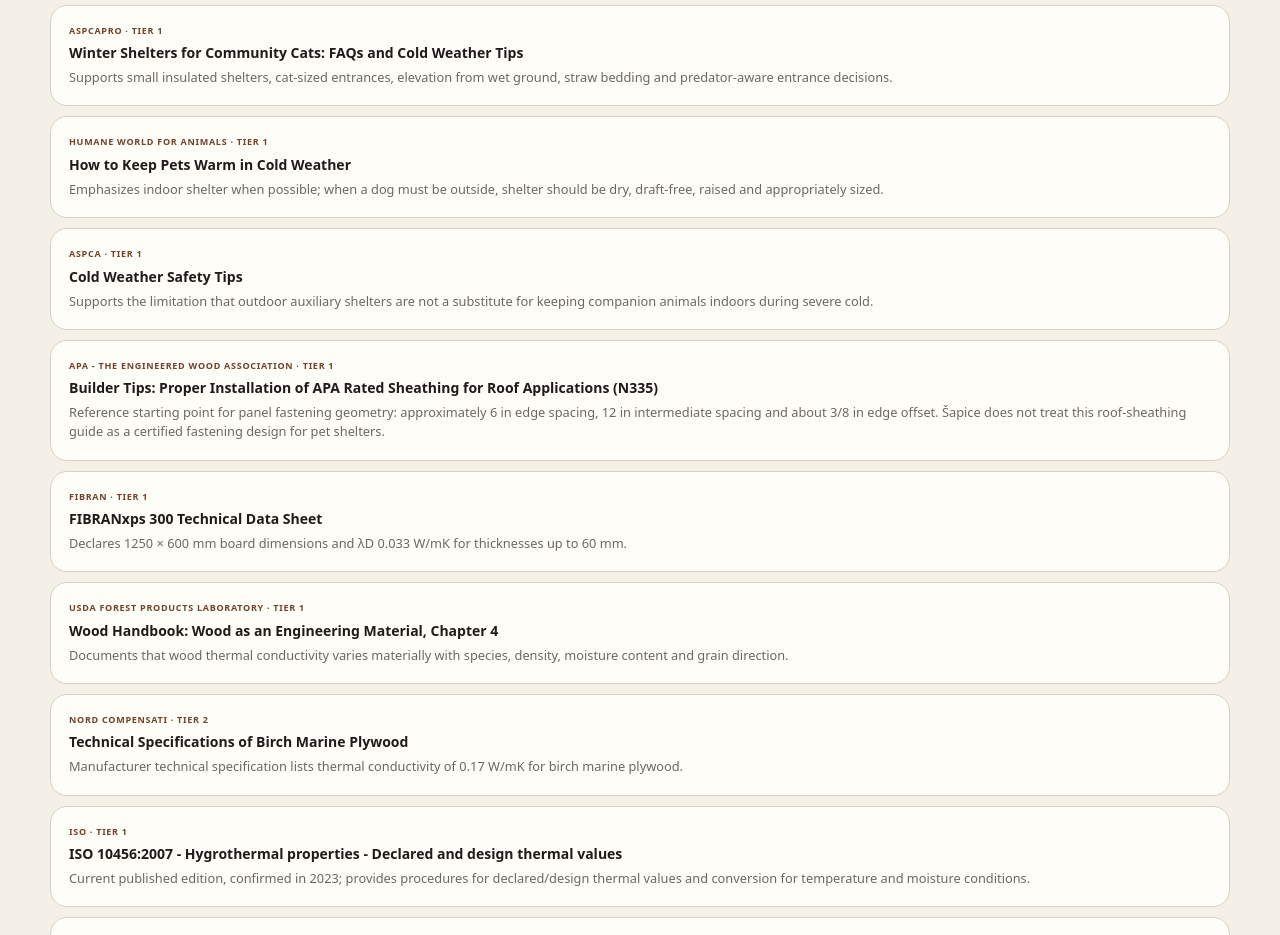
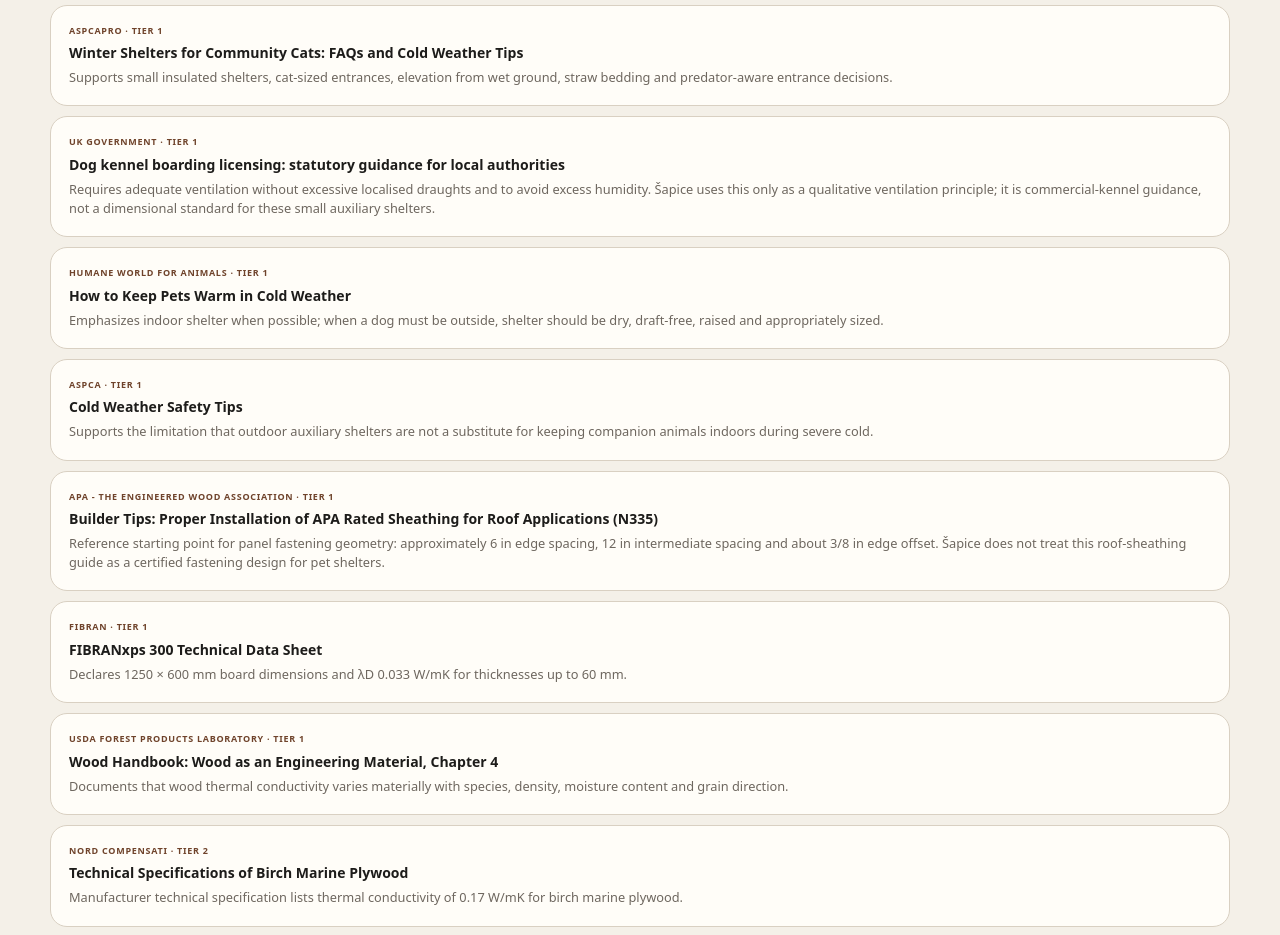
Before and after one commit to zoxknez/sapice, a Next.js app: page /en/methodology in a window 1280 px wide. Shown: the part 1540-2475 px from the top of the page. Built offline with nearby package versions, Linux system fonts and the light colour scheme; no server answers.

Commit message:
data: add current ventilation and humidity guidance source

```diff
--- a/src/data/sources.ts
+++ b/src/data/sources.ts
@@ -19,6 +19,16 @@ export const sources: Record<string, SourceRecord> = {
     tier: 1,
     topics: ["community-cats", "winter", "entrances", "bedding", "raised-floor"],
     notes: "Supports small insulated shelters, cat-sized entrances, elevation from wet ground, straw bedding and predator-aware entrance decisions."
+  },
+  "gov-uk-dog-kennel-ventilation": {
+    id: "gov-uk-dog-kennel-ventilation",
+    publisher: "UK Government",
+    title: "Dog kennel boarding licensing: statutory guidance for local authorities",
+    url: "https://www.gov.uk/government/publications/animal-activities-licensing-guidance-for-local-authorities/dog-kennel-boarding-licensing-statutory-guidance-for-local-authorities",
+    accessedAt: "2026-09-27",
+    tier: 1,
+    topics: ["dogs", "ventilation", "humidity", "drafts", "heating-safety"],
+    notes: "Requires adequate ventilation without excessive localised draughts and to avoid excess humidity. Šapice uses this only as a qualitative ventilation principle; it is commercial-kennel guidance, not a dimensional standard for these small auxiliary shelters."
   },
   "humane-world-pets-cold": {
     id: "humane-world-pets-cold",
```
